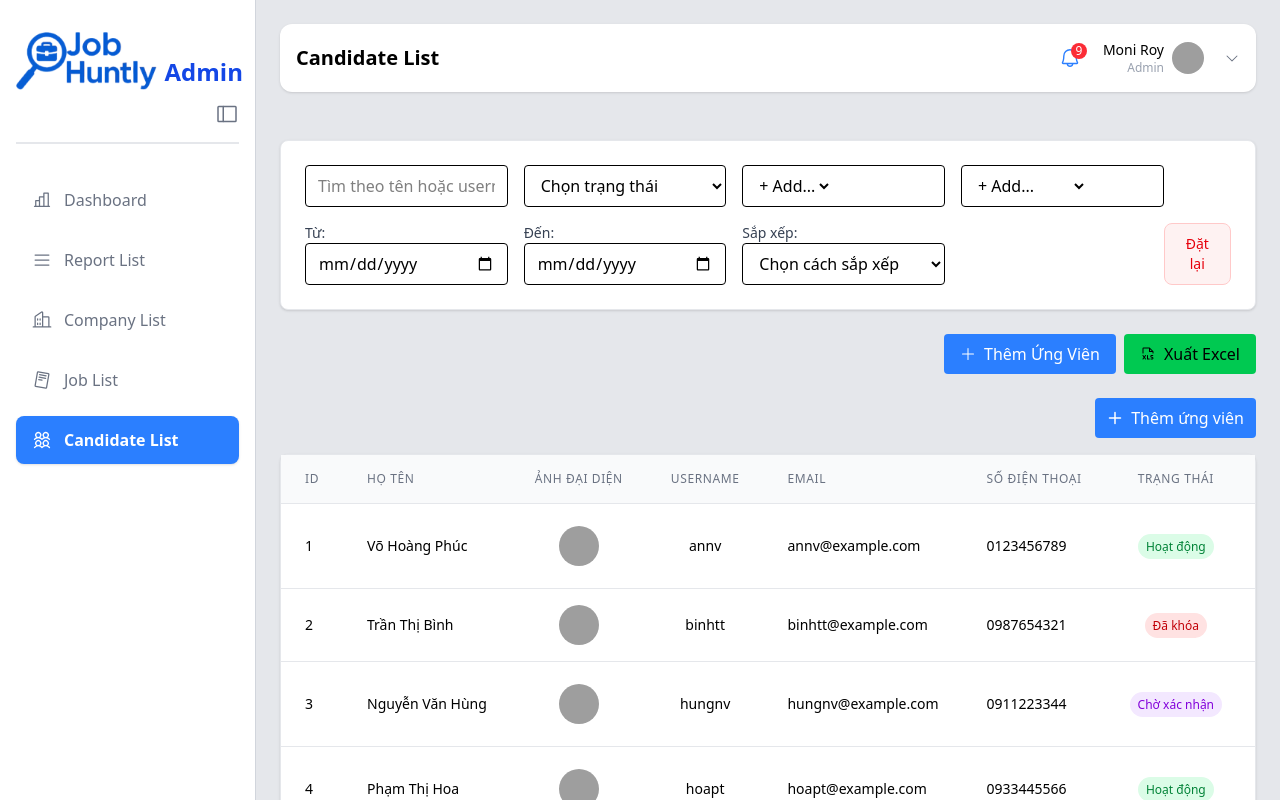
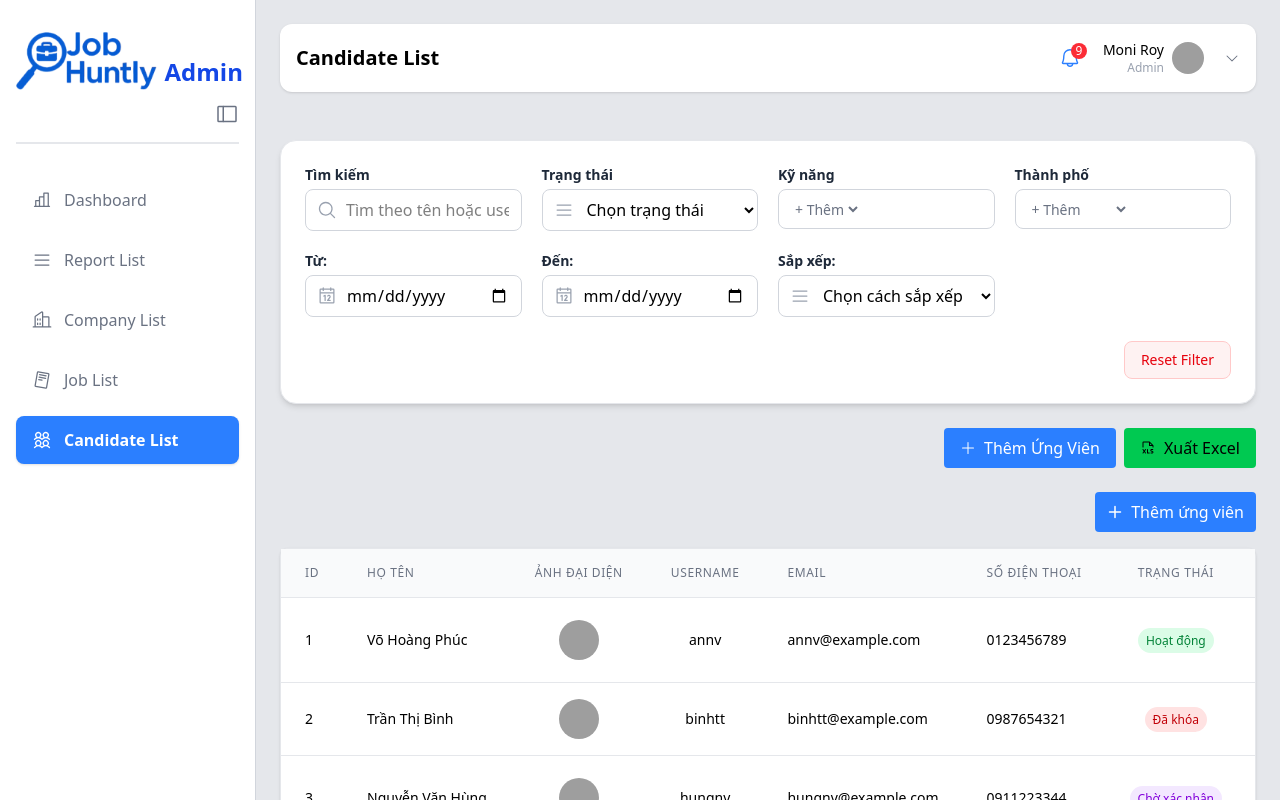
Before and after one commit to Group-3-KTC/job-huntly-admin-app, a React (Vite) app: page /candidateList in a window 1280 px wide. Shown: the top 800 px of the page. Built offline with nearby package versions, Linux system fonts and the light colour scheme; sample sign-in values are in the browser's storage; grey boxes are pictures that could not be loaded.

Commit message:
css filterbar V.02

```diff
--- a/src/components/common/FilterBar.tsx
+++ b/src/components/common/FilterBar.tsx
@@ -1,5 +1,165 @@
+// /* eslint-disable @typescript-eslint/no-explicit-any */
+// import { useState } from "react";
+
+// export interface FilterField {
+//   key: string;
+//   label: string;
+//   type: "select" | "multiselect" | "date" | "text";
+//   options?: string[];
+//   placeholder?: string;
+//   prefixLabel?: string;
+// }
+
+// interface FilterBarProps {
+//   filters: FilterField[];
+//   onFilterChange: (filters: Record<string, any>) => void;
+//   initialValues?: Record<string, any>;
+//   onReset?: () => void;
+// }
+
+// export const FilterBar = ({
+//   filters,
+//   onFilterChange,
+//   initialValues = {},
+//   onReset,
+// }: FilterBarProps) => {
+//   const [values, setValues] = useState<Record<string, any>>(initialValues);
+
+//   const handleChange = (key: string, value: any) => {
+//     const newValues = { ...values, [key]: value };
+//     setValues(newValues);
+//     onFilterChange(newValues);
+//   };
+
+//   const handleReset = () => {
+//     setValues({});
+//     onFilterChange({});
+//     onReset?.();
+//   };
+
+//   return (
+//     <div className="bg-white rounded-lg shadow-sm border border-gray-200 p-6 mb-6 flex items-center justify-between">
+//       <div className="grid gap-4 grid-cols-1 sm:grid-cols-2 md:grid-cols-3 lg:grid-cols-4">
+//         {filters.map((field) => {
+//           const value = values[field.key] ?? "";
+//           const placeholder = field.placeholder || field.label;
+
+//           return (
+//             <div key={field.key} className="flex flex-col min-w-[200px]">
+//               {/* Optional prefix label */}
+//               {field.prefixLabel && (
+//                 <span className="text-sm font-medium text-gray-700">
+//                   {field.prefixLabel}
+//                 </span>
+//               )}
+
+//               {/* Render input based on type */}
+//               {field.type === "text" && (
+//                 <input
+//                   type="text"
+//                   className="border px-3 py-2 rounded min-h-[40px]"
+//                   placeholder={placeholder}
+//                   value={value}
+//                   onChange={(e) => handleChange(field.key, e.target.value)}
+//                 />
+//               )}
+
+//               {field.type === "date" && (
+//                 <input
+//                   type="date"
+//                   className="border px-3 py-2 rounded min-h-[40px]"
+//                   placeholder={placeholder}
+//                   value={value}
+//                   onChange={(e) => handleChange(field.key, e.target.value)}
+//                 />
+//               )}
+
+//               {field.type === "select" && (
+//                 <select
+//                   className="border px-3 py-2 rounded min-h-[40px]"
+//                   value={value}
+//                   onChange={(e) => handleChange(field.key, e.target.value)}
+//                 >
+//                   <option value="">{placeholder}</option>
+//                   {field.options?.map((opt) => (
+//                     <option key={opt} value={opt}>
+//                       {opt}
+//                     </option>
+//                   ))}
+//                 </select>
+//               )}
+
+//               {field.type === "multiselect" && (
+//                 <div className="border px-3 py-2 rounded min-h-[40px] flex flex-wrap gap-2">
+//                   {Array.isArray(value) &&
+//                     value.map((val: string) => (
+//                       <span
+//                         key={val}
+//                         className="bg-blue-100 text-blue-700 px-2 py-1 rounded-full flex items-center"
+//                       >
+//                         {val}
+//                         <button
+//                           type="button"
+//                           onClick={() =>
+//                             handleChange(
+//                               field.key,
+//                               value.filter((v: string) => v !== val)
+//                             )
+//                           }
+//                           className="ml-2 text-red-500 hover:text-red-700"
+//                         >
+//                           &times;
+//                         </button>
+//                       </span>
+//                     ))}
+
+//                   <select
+//                     className="bg-transparent outline-none"
+//                     onChange={(e) => {
+//                       const selectedValue = e.target.value;
+//                       if (selectedValue && !value.includes(selectedValue)) {
+//                         handleChange(field.key, [...value, selectedValue]);
+//                       }
+//                       e.target.selectedIndex = 0; // reset select
+//                     }}
+//                   >
+//                     <option value="">+ Add...</option>
+//                     {field.options
+//                       ?.filter((opt) => !value.includes(opt))
+//                       .map((opt) => (
+//                         <option key={opt} value={opt}>
+//                           {opt}
+//                         </option>
+//                       ))}
+//                   </select>
+//                 </div>
+//               )}
+//             </div>
+//           );
+//         })}
+//       </div>
+
+//       {onReset && (
+//         <button
+//           onClick={handleReset}
+//           className="mt-4 px-4 py-2.5 text-sm text-red-600 bg-red-50 border border-red-200 rounded-lg hover:bg-red-100 transition-colors self-end"
+//         >
+//           Đặt lại
+//         </button>
+//       )}
+//     </div>
+//   );
+// };
+
 /* eslint-disable @typescript-eslint/no-explicit-any */
 import { useState } from "react";
+import {
+  Calendar,
+  MagnifyingGlass,
+  List as ListIcon,
+  Plus,
+  XCircle,
+} from "@phosphor-icons/react";
 
 export interface FilterField {
   key: string;
@@ -38,45 +198,60 @@ export const FilterBar = ({
   };
 
   return (
-    <div className="bg-white rounded-lg shadow-sm border border-gray-200 p-6 mb-6 flex items-center justify-between">
-      <div className="grid gap-4 grid-cols-1 sm:grid-cols-2 md:grid-cols-3 lg:grid-cols-4">
+    <div className="bg-white rounded-2xl shadow-md border border-gray-200 p-6 mb-6">
+      <div className="grid gap-5 grid-cols-1 sm:grid-cols-2 md:grid-cols-3 lg:grid-cols-4">
         {filters.map((field) => {
           const value = values[field.key] ?? "";
           const placeholder = field.placeholder || field.label;
 
           return (
-            <div key={field.key} className="flex flex-col min-w-[200px]">
-              {/* Optional prefix label */}
-              {field.prefixLabel && (
-                <span className="text-sm font-medium text-gray-700">
-                  {field.prefixLabel}
-                </span>
-              )}
+            <div key={field.key} className="flex flex-col gap-1">
+              <label className="text-sm font-semibold text-gray-800">
+                {field.prefixLabel || field.label}
+              </label>
 
-              {/* Render input based on type */}
+              {/* TEXT INPUT */}
               {field.type === "text" && (
+                <div className="relative">
+                  <MagnifyingGlass
+                    className="absolute left-3 top-1/2 -translate-y-1/2 text-gray-400"
+                    size={20}
+                  />
                   <input
                     type="text"
-                  className="border px-3 py-2 rounded min-h-[40px]"
+                    className="pl-10 pr-3 py-2 border border-gray-300 rounded-lg w-full focus:outline-none focus:ring-2 focus:ring-blue-500 transition-all"
                     placeholder={placeholder}
                     value={value}
                     onChange={(e) => handleChange(field.key, e.target.value)}
                   />
+                </div>
               )}
 
+              {/* DATE INPUT */}
               {field.type === "date" && (
+                <div className="relative">
+                  <Calendar
+                    className="absolute left-3 top-1/2 -translate-y-1/2 text-gray-400"
+                    size={20}
+                  />
                   <input
                     type="date"
-                  className="border px-3 py-2 rounded min-h-[40px]"
-                  placeholder={placeholder}
+                    className="pl-10 pr-3 py-2 border border-gray-300 rounded-lg w-full focus:outline-none focus:ring-2 focus:ring-blue-500 transition-all"
                     value={value}
                     onChange={(e) => handleChange(field.key, e.target.value)}
                   />
+                </div>
               )}
 
+              {/* SELECT INPUT */}
               {field.type === "select" && (
+                <div className="relative">
+                  <ListIcon
+                    className="absolute left-3 top-1/2 -translate-y-1/2 text-gray-400"
+                    size={20}
+                  />
                   <select
-                  className="border px-3 py-2 rounded min-h-[40px]"
+                    className="pl-10 pr-3 py-2 border border-gray-300 rounded-lg w-full bg-white focus:outline-none focus:ring-2 focus:ring-blue-500 transition-all"
                     value={value}
                     onChange={(e) => handleChange(field.key, e.target.value)}
                   >
@@ -87,15 +262,17 @@ export const FilterBar = ({
                       </option>
                     ))}
                   </select>
+                </div>
               )}
 
+              {/* MULTISELECT */}
               {field.type === "multiselect" && (
-                <div className="border px-3 py-2 rounded min-h-[40px] flex flex-wrap gap-2">
+                <div className="flex flex-wrap items-center gap-2 border border-gray-300 px-3 py-2 rounded-lg bg-white min-h-[40px]">
                   {Array.isArray(value) &&
                     value.map((val: string) => (
                       <span
                         key={val}
-                        className="bg-blue-100 text-blue-700 px-2 py-1 rounded-full flex items-center"
+                        className="bg-blue-100 text-blue-700 px-2 py-1 rounded-full text-sm flex items-center"
                       >
                         {val}
                         <button
@@ -106,24 +283,30 @@ export const FilterBar = ({
                               value.filter((v: string) => v !== val)
                             )
                           }
-                          className="ml-2 text-red-500 hover:text-red-700"
+                          className="ml-1"
                         >
-                          &times;
+                          <XCircle
+                            size={16}
+                            className="text-red-500 hover:text-red-700"
+                          />
                         </button>
                       </span>
                     ))}
 
                   <select
-                    className="bg-transparent outline-none"
+                    className="bg-transparent text-sm text-gray-500 outline-none"
                     onChange={(e) => {
                       const selectedValue = e.target.value;
-                      if (selectedValue && !value.includes(selectedValue)) {
+                      if (
+                        selectedValue &&
+                        !value.includes(selectedValue)
+                      ) {
                         handleChange(field.key, [...value, selectedValue]);
                       }
-                      e.target.selectedIndex = 0; // reset select
+                      e.target.selectedIndex = 0;
                     }}
                   >
-                    <option value="">+ Add...</option>
+                    <option value="">+ Thêm</option>
                     {field.options
                       ?.filter((opt) => !value.includes(opt))
                       .map((opt) => (
@@ -140,12 +323,14 @@ export const FilterBar = ({
       </div>
 
       {onReset && (
+        <div className="mt-6 flex justify-end">
           <button
             onClick={handleReset}
-          className="mt-4 px-4 py-2.5 text-sm text-red-600 bg-red-50 border border-red-200 rounded-lg hover:bg-red-100 transition-colors self-end"
+            className="px-4 py-2 text-sm text-red-600 bg-red-50 border border-red-200 rounded-lg hover:bg-red-100 transition-all"
           >
-          Đặt lại
+            Reset Filter
           </button>
+        </div>
       )}
     </div>
   );
```
Lines whose indentation alone changed are shown as unchanged.
